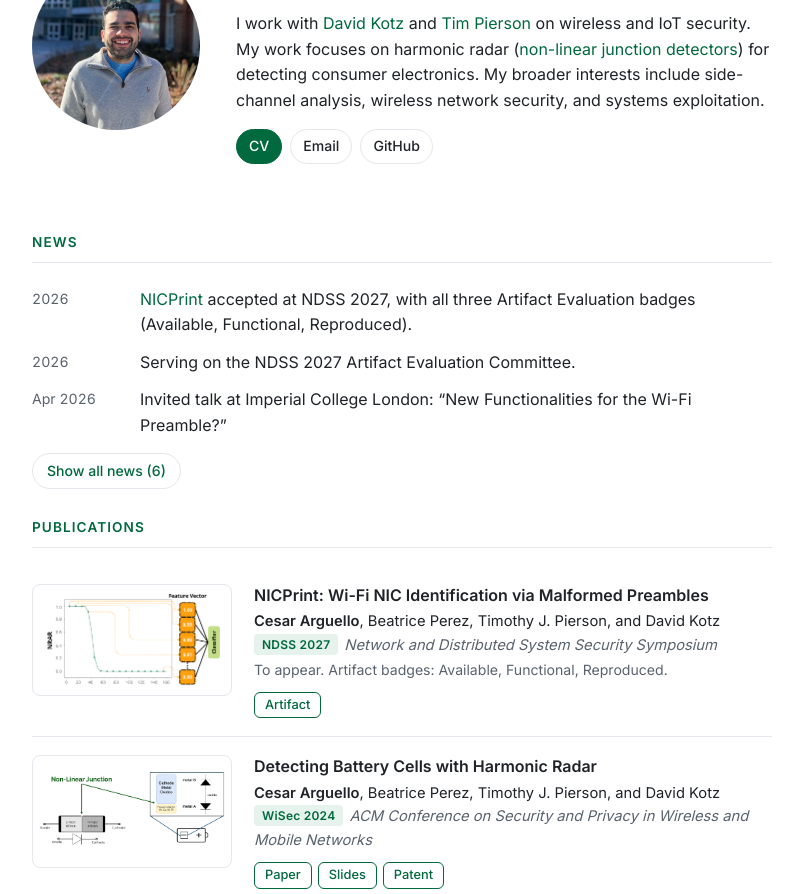
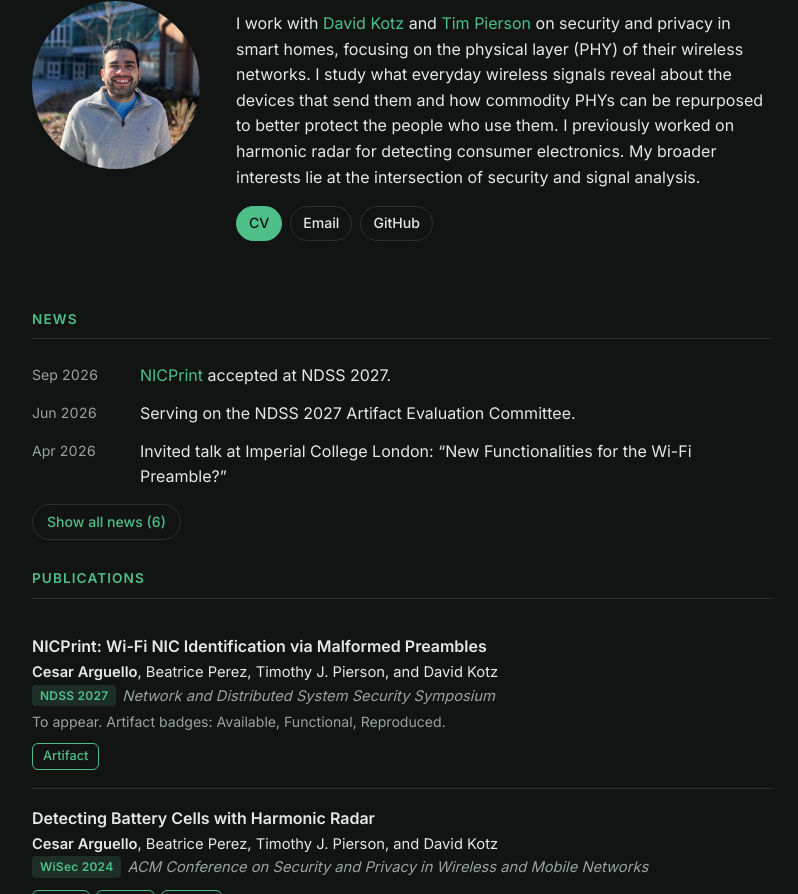
Before and after one commit to carguelloM/personal-website, a plain HTML site: page index.html in a window 1280 px wide. Shown: the part 180-1074 px from the top of the page, without its empty margins (238-1036 px from the left). Drawn offline with Linux system fonts and the light colour scheme.

Commit message:
new look

```diff
--- a/index.html
+++ b/index.html
@@ -4,35 +4,26 @@
 <head>
   <meta charset="UTF-8" />
   <meta name="viewport" content="width=device-width, initial-scale=1.0" />
+  <meta name="color-scheme" content="dark" />
+  <meta name="theme-color" content="#111413" />
   <title>Cesar Arguello</title>
-  <meta name="description" content="Cesar Arguello, Ph.D. student in Computer Science at Dartmouth College working on wireless and IoT security." />
+  <meta name="description" content="Cesar Arguello, Ph.D. student in Computer Science at Dartmouth College working on security and privacy in smart homes." />
   <link rel="icon" href="./icons/favicon.ico" type="image/x-icon" />
   <link rel="preconnect" href="https://fonts.googleapis.com" />
   <link rel="preconnect" href="https://fonts.gstatic.com" crossorigin />
   <link href="https://fonts.googleapis.com/css2?family=Inter:wght@400;500;600;700&display=swap" rel="stylesheet" />
   <style>
     :root {
-      --bg: #ffffff;
-      --text: #1f2328;
-      --muted: #59636e;
-      --rule: #e4e7eb;
-      --card: #f7f8f9;
-      --accent: #00693e;        /* Dartmouth green */
-      --accent-soft: #e6f2ec;
-      --thumb-bg: #ffffff;
-    }
-
-    @media (prefers-color-scheme: dark) {
-      :root {
+      color-scheme: dark;
       --bg: #111413;
       --text: #e6e8e7;
       --muted: #9aa3a0;
       --rule: #2a302d;
       --card: #181c1a;
-        --accent: #4fbf8a;
+      --accent: #4fbf8a;        /* Dartmouth green, lightened for dark backgrounds */
       --accent-soft: #1d2e26;
-        --thumb-bg: #f4f5f5;
-      }
+      --on-accent: #111413;     /* text on accent-filled buttons */
+      --thumb-bg: #f4f5f5;      /* keeps colored logos readable */
     }
 
     * { box-sizing: border-box; }
@@ -145,10 +136,10 @@
     .links a.primary {
       background: var(--accent);
       border-color: var(--accent);
-      color: #fff;
+      color: var(--on-accent);
     }
 
-    .links a.primary:hover { filter: brightness(1.1); color: #fff; }
+    .links a.primary:hover { filter: brightness(1.1); color: var(--on-accent); }
 
     /* sections */
     section { padding-top: 28px; scroll-margin-top: 52px; }
@@ -196,25 +187,11 @@
 
     /* publications */
     .pub {
-      display: grid;
-      grid-template-columns: 200px 1fr;
-      gap: 22px;
       padding: 18px 0;
       border-top: 1px solid var(--rule);
     }
 
     .pub:first-child { border-top: none; }
-    .pub.noimg { grid-template-columns: 1fr; }
-
-    .thumb {
-      width: 200px;
-      aspect-ratio: 16 / 9;
-      object-fit: contain;
-      background: var(--thumb-bg);
-      border: 1px solid var(--rule);
-      border-radius: 8px;
-      padding: 6px;
-    }
 
     .pub-title {
       display: block;
@@ -261,7 +238,7 @@
 
     .buttons a:hover {
       background: var(--accent);
-      color: #fff;
+      color: var(--on-accent);
       text-decoration: none;
     }
 
@@ -322,12 +299,10 @@
       }
 
       .profile-pic { width: 132px; height: 132px; }
+      .bio { text-align: left; }
       .links { justify-content: center; }
       nav .brand { display: none; }
       nav ul { justify-content: center; }
-
-      .pub { grid-template-columns: 1fr; gap: 12px; }
-      .thumb { width: 100%; max-width: 360px; }
 
       .dated li { grid-template-columns: 1fr; gap: 0; }
       .edu { grid-template-columns: 36px 1fr; }
@@ -350,16 +325,17 @@
   <div class="page">
     <!-- about -->
     <header>
-      <img src="./images/profile.jpg" alt="Photo of Cesar Arguello" class="profile-pic" />
+      <img src="./images/profile.jpg" alt="Photo of Cesar Arguello" class="profile-pic" width="168" height="168" />
       <div>
         <h1>Cesar Arguello</h1>
         <p class="subtitle">Ph.D. Student in Computer Science, Dartmouth College</p>
         <p class="bio">
           I work with <a href="https://www.cs.dartmouth.edu/~dfk/">David Kotz</a> and
-          <a href="https://www.cs.dartmouth.edu/~tjp/">Tim Pierson</a> on wireless and IoT security.
-          My work focuses on harmonic radar (<a href="https://en.wikipedia.org/wiki/Nonlinear_junction_detector">non-linear
-          junction detectors</a>) for detecting consumer electronics. My broader interests include side-channel
-          analysis, wireless network security, and systems exploitation.
+          <a href="https://www.cs.dartmouth.edu/~tjp/">Tim Pierson</a> on security and privacy in smart homes,
+          focusing on the physical layer (PHY) of their wireless networks. I study what everyday wireless signals
+          reveal about the devices that send them and how commodity PHYs can be repurposed to better protect the
+          people who use them. I previously worked on harmonic radar for detecting consumer electronics. My broader
+          interests lie at the intersection of security and signal analysis.
         </p>
         <ul class="links">
           <li><a class="primary" href="./other/cv.pdf">CV</a></li>
@@ -373,8 +349,8 @@
     <section id="news">
       <h2>News</h2>
       <ul class="dated">
-        <li><span class="date">2026</span><span><a href="#publications">NICPrint</a> accepted at NDSS 2027, with all three Artifact Evaluation badges (Available, Functional, Reproduced).</span></li>
-        <li><span class="date">2026</span><span>Serving on the NDSS 2027 Artifact Evaluation Committee.</span></li>
+        <li><span class="date">Sep 2026</span><span><a href="#publications">NICPrint</a> accepted at NDSS 2027.</span></li>
+        <li><span class="date">Jun 2026</span><span>Serving on the NDSS 2027 Artifact Evaluation Committee.</span></li>
         <li><span class="date">Apr 2026</span><span>Invited talk at Imperial College London: “New Functionalities for the Wi-Fi Preamble?”</span></li>
       </ul>
       <ul class="dated folded" id="more-news">
@@ -392,7 +368,6 @@
       <!-- newest first; class "selected" = shown before "Show all" -->
       <div id="pub-list">
       <div class="pub selected">
-         <img src="./images/nicoprint_nrar.png" alt="Diagram of the non-linear junction in a battery cell" class="thumb" />
         <div>
           <span class="pub-title">NICPrint: Wi-Fi NIC Identification via Malformed Preambles</span>
           <div class="authors"><span class="me">Cesar Arguello</span>, Beatrice Perez, Timothy J. Pierson, and David Kotz</div>
@@ -403,7 +378,7 @@
           </div>
         </div>
       </div>
-      <div class="pub noimg">
+      <div class="pub">
         <div>
           <a class="pub-title" href="https://doi.org/10.1145/3641554.3701956">Engaging Students from Under-represented Groups to Pursue Graduate School in Computer Science and Engineering</a>
           <div class="authors">Ravindra Mangar, <span class="me">Cesar Arguello</span>, David Inyangson, Tina Pavlovich, Karen Gareis, and Tushar Jois</div>
@@ -414,7 +389,6 @@
         </div>
       </div>
       <div class="pub selected">
-        <img src="./images/battery_detection.png" alt="Diagram of the non-linear junction in a battery cell" class="thumb" />
         <div>
           <a class="pub-title" href="https://doi.org/10.1145/3643833.3656137">Detecting Battery Cells with Harmonic Radar</a>
           <div class="authors"><span class="me">Cesar Arguello</span>, Beatrice Perez, Timothy J. Pierson, and David Kotz</div>
@@ -427,7 +401,6 @@
         </div>
       </div>
       <div class="pub">
-        <img src="./images/inspectorProcess.png" alt="Inventory, wipe, and transfer steps for IoT devices when a home is sold" class="thumb" />
         <div>
           <a class="pub-title" href="https://doi.org/10.1109/MSEC.2024.3386467">We Need a “Building Inspector for IoT” When Smart Homes Are Sold</a>
           <div class="authors">Timothy J. Pierson, <span class="me">Cesar Arguello</span>, Beatrice Perez, Wondimu Zegeye, Kevin Kornegay, Carl A. Gunter, and David Kotz</div>
@@ -438,7 +411,6 @@
         </div>
       </div>
       <div class="pub selected">
-        <img src="./images/harmonic_distance.png" alt="Detection rate versus distance for several smart devices" class="thumb" />
         <div>
           <a class="pub-title" href="https://doi.org/10.1109/MILCOM58377.2023.10356371">Evaluating the Practical Range of Harmonic Radar to Detect Smart Electronics</a>
           <div class="authors">Beatrice Perez, <span class="me">Cesar Arguello</span>, Timothy J. Pierson, Gregory Mazzaro, and David Kotz</div>
@@ -449,7 +421,6 @@
         </div>
       </div>
       <div class="pub">
-        <img src="./images/disas.png" alt="EM trace spectrogram captured from a microcontroller" class="thumb" />
         <div>
           <a class="pub-title" href="https://arxiv.org/abs/2206.10746">A Practical Methodology for ML-based EM Side-Channel Disassemblers</a>
           <div class="authors"><span class="me">Cesar Arguello</span>, Hunter Searle, Sara Rampazzi, and Kevin Butler</div>
@@ -504,7 +475,7 @@
     </script>
 
     <footer>
-      © 2026 Cesar Arguello · Last updated November 2026
+      © 2026 Cesar Arguello
     </footer>
   </div>
 </body>
```
Also changed, not shown: 1 other file. Lines whose indentation alone changed are shown as unchanged.
